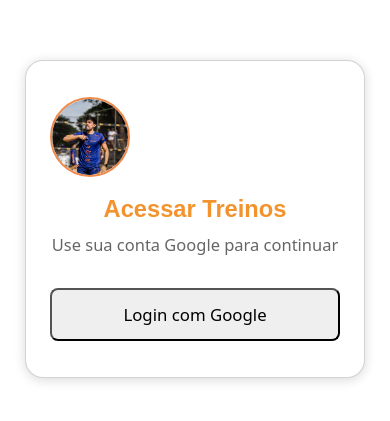
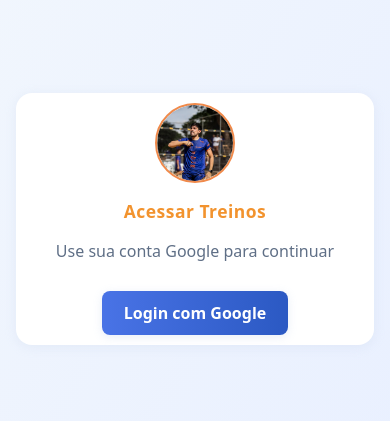
Before and after one commit to ghmassaro/presenca-treino, a Next.js app: page /login in a window 390 px wide. Shown: the part 203-624 px from the top of the page. Built offline with nearby package versions, Linux system fonts and the light colour scheme; no server answers.

Commit message:
Improve responsive menu and login styling

```diff
--- a/components/Menu.js
+++ b/components/Menu.js
@@ -8,6 +8,7 @@
   const router = useRouter();
   const [show, setShow] = useState(true);
   const [lastY, setLastY] = useState(0);
+  const [mobileOpen, setMobileOpen] = useState(false);
 
   // Hide on scroll down, show on scroll up
   useEffect(() => {
@@ -42,7 +43,13 @@
         <Link href="/" className={styles.logoArea}>
           <img src="/img/logo.png" alt="Logo" className={styles.logo} />
         </Link>
-        <ul className={styles.links}>
+        <button
+          className={styles.mobileToggle}
+          onClick={() => setMobileOpen(!mobileOpen)}
+        >
+          ☰
+        </button>
+        <ul className={`${styles.links} ${mobileOpen ? styles.open : ''}`}>
           {pages.map(p => {
             const active = router.pathname === p.path;
             return (
@@ -50,6 +57,7 @@
                 <Link
                   href={p.path}
                   className={`${styles.link} ${active ? styles.linkActive : ''}`}
+                  onClick={() => setMobileOpen(false)}
                 >
                   {p.name}
                 </Link>
@@ -57,7 +65,10 @@
             );
           })}
         </ul>
-        <button className={styles.logoutBtn} onClick={logout}>
+        <button
+          className={`${styles.logoutBtn} ${mobileOpen ? styles.open : ''}`}
+          onClick={logout}
+        >
           Sair
         </button>
       </div>
--- a/components/Menu.module.css
+++ b/components/Menu.module.css
@@ -95,6 +95,16 @@
   box-shadow: 0 2px 12px var(--shadow);
 }
 
+.mobileToggle {
+  display: none;
+  background: none;
+  border: none;
+  color: var(--link-color);
+  font-size: 2rem;
+  cursor: pointer;
+}
+
+
 @media (max-width: 768px) {
   .menuBar {
     position: fixed;
@@ -105,9 +115,24 @@
     padding: 12px;
     height: auto;
   }
+  .mobileToggle {
+    display: block;
+    align-self: flex-end;
+  }
   .links {
-    flex-wrap: nowrap;
-    overflow-x: auto;
-    white-space: nowrap;
+    display: none;
+    flex-direction: column;
+    width: 100%;
+    gap: 16px;
+  }
+  .links.open {
+    display: flex !important;
+  }
+  .logoutBtn {
+    display: none;
+    width: 100%;
+  }
+  .logoutBtn.open {
+    display: block !important;
   }
 }
--- a/pages/login.js
+++ b/pages/login.js
@@ -3,6 +3,7 @@
 import { auth } from "@/lib/firebaseConfig";
 import { useAuthState } from "react-firebase-hooks/auth";
 import { useRouter } from "next/router";
+import styles from "../styles/login.module.css";
 
 export default function Login() {
   const [user, loading] = useAuthState(auth);
@@ -26,49 +27,12 @@
   };
 
   return (
-    <div className="container" style={{ minHeight: "100vh", display: "flex", alignItems: "center", justifyContent: "center" }}>
-      <div className="card" style={{
-        maxWidth: 340,
-        width: "100%",
-        textAlign: "center",
-        padding: "36px 24px",
-        boxShadow: "0 3px 16px rgba(0,0,0,0.08)",
-        borderRadius: "18px"
-      }}>
-        <img src="/img/ghm.jpg" alt="Logo" style={{
-          width: 80,
-          height: 80,
-          objectFit: "cover",
-          borderRadius: "50%",
-          marginBottom: 18,
-          border: "2px solid #f08a4b"
-        }} />
-        <h1 style={{
-          fontFamily: "Montserrat, Arial, sans-serif",
-          color: "#f08a4b",
-          fontWeight: 700,
-          marginBottom: 10,
-          fontSize: "1.48rem"
-        }}>Acessar Treinos</h1>
-        <div style={{
-          color: "#666",
-          fontSize: "1.03rem",
-          marginBottom: 20
-        }}>
-          Use sua conta Google para continuar
-        </div>
-        <button
-          className="button success"
-          onClick={login}
-          disabled={loading}
-          style={{
-            width: "100%",
-            fontSize: "1.05rem",
-            padding: "12px 0",
-            marginTop: 10,
-            borderRadius: "8px"
-          }}
-        >
+    <div className={styles.loginBg}>
+      <div className={styles.loginCard}>
+        <img src="/img/ghm.jpg" alt="Logo" className={styles.loginLogo} />
+        <h1 className={styles.loginTitle}>Acessar Treinos</h1>
+        <div className={styles.loginDesc}>Use sua conta Google para continuar</div>
+        <button className={styles.loginBtn} onClick={login} disabled={loading}>
           {loading ? "Carregando..." : "Login com Google"}
         </button>
       </div>
--- a/styles/login.css
+++ b/styles/login.module.css
@@ -1,5 +1,5 @@
 /* Fundo suave */
-.login-bg {
+.loginBg {
   min-height: 100vh;
   background: linear-gradient(120deg, #f2f7fd 0%, #e8efff 100%);
   display: flex;
@@ -8,7 +8,7 @@
 }
 
 /* Card centralizado e responsivo */
-.login-card {
+.loginCard {
   background: #fff;
   border-radius: 16px;
   box-shadow: 0 2px 12px 0 #b6c4dd33;
@@ -22,8 +22,17 @@
   align-items: center;
 }
 
+.loginLogo {
+  width: 80px;
+  height: 80px;
+  object-fit: cover;
+  border-radius: 50%;
+  margin-bottom: 18px;
+  border: 2px solid #f08a4b;
+}
+
 /* Títulos */
-.login-title {
+.loginTitle {
   font-size: 2rem;
   font-weight: bold;
   text-align: center;
@@ -32,14 +41,14 @@
   letter-spacing: .5px;
 }
 
-.login-desc {
+.loginDesc {
   color: #5f6f86;
   text-align: center;
   margin-bottom: 16px;
 }
 
 /* Botão padrão */
-.login-btn {
+.loginBtn {
   background: linear-gradient(90deg, #4973e6, #2b59c3);
   color: #fff;
   border: none;
@@ -52,66 +61,39 @@
   transition: background 0.18s, box-shadow 0.18s;
   box-shadow: 0 2px 10px 0 #8ea8d933;
 }
-.login-btn:hover, .login-btn:focus {
+.loginBtn:hover, .loginBtn:focus {
   background: #23408e;
   color: #fff;
   outline: none;
 }
 
-/* Inputs */
-input[type="text"], input[type="email"], input[type="number"], input[type="date"], input[type="time"] {
-  border: 1px solid #bdd1f6;
-  background: #f9fbfd;
-  border-radius: 7px;
-  padding: 10px 10px;
-  font-size: 1rem;
-  margin-bottom: 8px;
-  width: 100%;
-  transition: border 0.18s;
-}
-input:focus {
-  border: 1.5px solid #4973e6;
-  background: #f1f5fa;
-  outline: none;
-}
-
 /* Responsividade extra */
 @media (max-width: 700px) {
-  .login-card {
+  .loginCard {
     padding: 22px 10px;
     min-width: unset;
     max-width: 99vw;
   }
-  .login-title {
+  .loginTitle {
     font-size: 1.45rem;
   }
 }
 
 @media (max-width: 400px) {
-  .login-card {
+  .loginCard {
     padding: 10px 3vw;
     min-width: unset;
   }
-  .login-title {
+  .loginTitle {
     font-size: 1.09rem;
   }
 }
 
 /* Listas bonitas (painel e admin) */
-.login-card ul {
+.loginCard ul {
   padding-left: 0 !important;
   width: 100%;
 }
-.login-card li {
+.loginCard li {
   font-size: 1rem;
 }
-
-/* Remover outline azul dos botões no mobile */
-button, input, select, textarea {
-  outline: none;
-}
-
-/* Para melhor touch nos botões no mobile */
-button, .login-btn {
-  -webkit-tap-highlight-color: transparent;
-}
```
